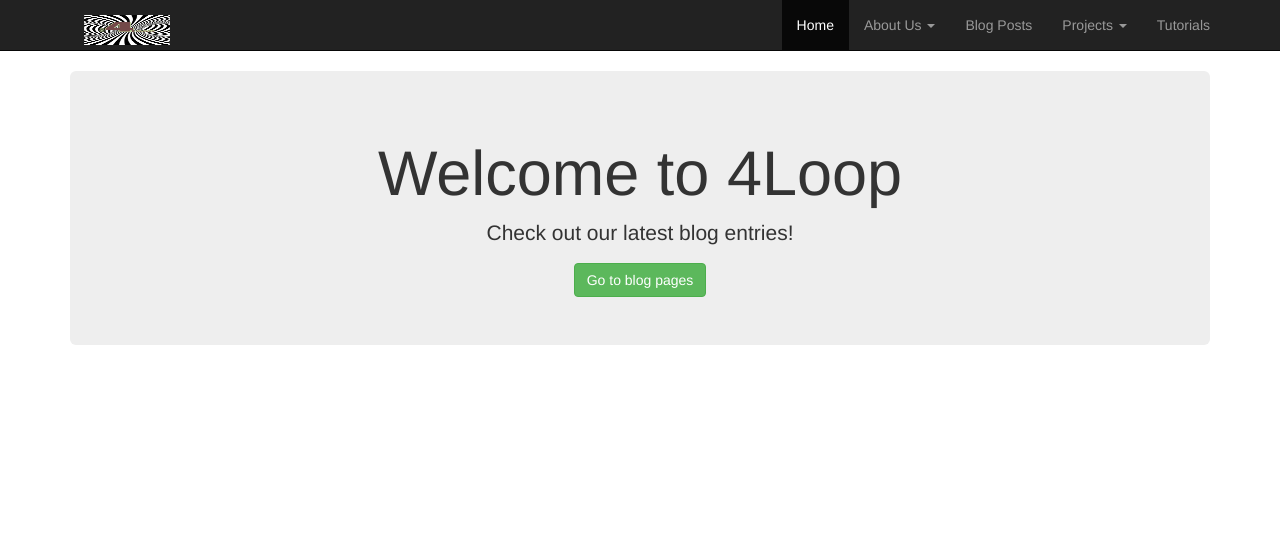
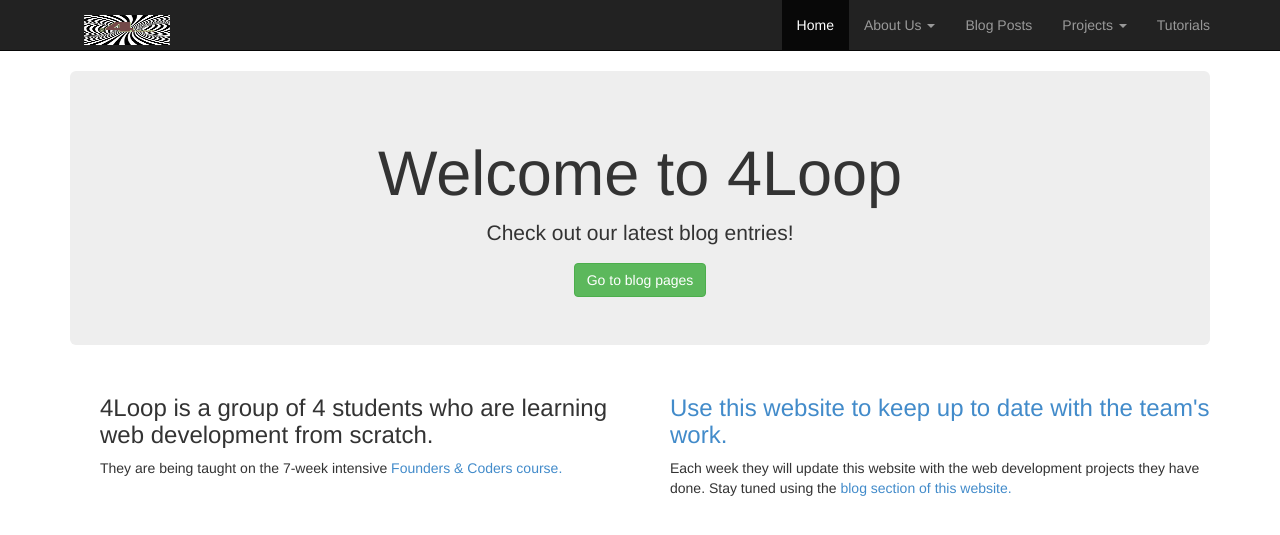
Before and after one commit to wsfan/4loop, a Jekyll site: the page index.html, which Jekyll copies as it is, in a window 1280 px wide. Shown: the top 535 px of the page. Built offline with Jekyll 4.4.1, drawn with Linux system fonts in a browser that asks for light colours; nearby versions of some CDN libraries.

Commit message:
add to index

```diff
--- a/index.html
+++ b/index.html
@@ -59,7 +59,28 @@
 			<p>Check out our latest blog entries!</p>
 			<a href = "http://wsfan.github.io/4loop/blogcollect.html" class = "btn - btn-success">Go to blog pages</a></center>
 	</div>
+<div class = "container"
 
+	<div class = "row">
+
+			<div class = "col-md-6">
+
+				<h3>4Loop is a group of 4 students who are learning web development from scratch.</a></h3>
+				<p>They are being taught on the 7-week intensive <a href = "http://foundersandcoders.org/">Founders & Coders course.</p>
+
+			</div>
+
+
+			<div class = "col-md-6">
+
+				<h3>Use this website to keep up to date with the team's work.</a></h3>
+				<p>Each week they will update this website with the web development projects they have done. Stay tuned using the <a href = "http://wsfan.github.io/4loop/blogcollect.html">blog section of this website.</p>
+
+			</div>
+
+	</div>
+
+</div)
 </div>
 
 
```
